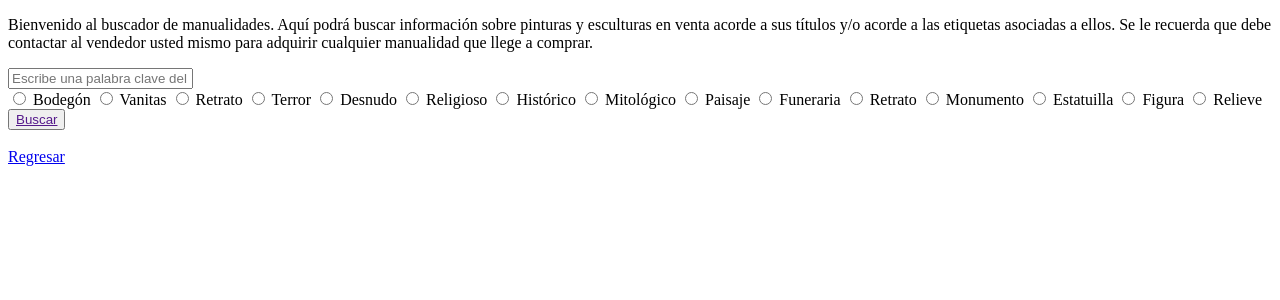
After one commit to IngSw201910/ZonaCultura, a Django app: page /BusquedaObraManualidad in a window 1280 px wide. The commit adds this page. Shown: the top 300 px of the page. Run offline with Django 3.2, Linux system fonts and the light colour scheme; a user stored in the database is signed in.

Commit message:
Nuevos botones para busqueda

```diff
--- a/Codigo/homePage/templates/BusquedaEspecifica.html
+++ b/Codigo/homePage/templates/BusquedaEspecifica.html
@@ -9,10 +9,11 @@
   <form class="site-form" method="post"  enctype="multipart/form-data">
     <div class="btn-group-vertical" data-toggle="buttons">
       <button type="button" class="btn btn-secondary"><a href="BusquedaObraLiteraria">Buscar obras literarias</a></button>
-      <button type="button" class="btn btn-secondary"><a href="">Buscar manualidades</a></button>
+      <button type="button" class="btn btn-secondary"><a href="BusquedaObraManualidad">Buscar manualidades</a></button>
       <button type="button" class="btn btn-secondary"><a href="">Buscar obra audiovisual</a></button>
     </div>
   </form>
+
 
   <br>
   <br>
--- /dev/null
+++ b/Codigo/homePage/templates/BusquedaObraManualidad.html
@@ -0,0 +1,36 @@
+<!DOCTYPE html>
+<html>
+<head>
+	<title>Búsqueda de manualidades</title>
+</head>
+<body>
+  <p>Bienvenido al buscador de manualidades. Aquí podrá buscar información sobre pinturas y esculturas en venta acorde a sus
+    títulos y/o acorde a las etiquetas asociadas a ellos. Se le recuerda que debe contactar al vendedor usted mismo para
+    adquirir cualquier manualidad que llege a comprar.</p>
+
+  <form class="site-form" method="post"  enctype="multipart/form-data">
+    <input class="form-control mr-sm-0" type="text" placeholder="Escribe una palabra clave del título" id="input-search">
+    <div class="btn-group-vertical" data-toggle="buttons">
+      <input type="radio" name="tag1" value="1"> Bodegón
+      <input type="radio" name="tag2" value="2"> Vanitas
+      <input type="radio" name="tag3" value="3"> Retrato
+      <input type="radio" name="tag4" value="4"> Terror
+      <input type="radio" name="tag5" value="5"> Desnudo
+      <input type="radio" name="tag6" value="6"> Religioso
+      <input type="radio" name="tag7" value="7"> Histórico
+      <input type="radio" name="tag8" value="8"> Mitológico
+      <input type="radio" name="tag9" value="9"> Paisaje
+      <input type="radio" name="tag10" value="10"> Funeraria
+      <input type="radio" name="tag11" value="11"> Retrato
+      <input type="radio" name="tag12" value="12"> Monumento
+      <input type="radio" name="tag13" value="13"> Estatuilla
+      <input type="radio" name="tag14" value="14"> Figura
+      <input type="radio" name="tag15" value="15"> Relieve
+    </div>
+    <button class="btn btn-success" type="submit" id="Buscar"><a href="">Buscar</a></button>
+    <br>
+    <br>
+  </form>
+   <a href="BusquedaEspecifica">Regresar</a>
+</body>
+</html>
--- a/Codigo/homePage/templates/CarritoVista.html
+++ b/Codigo/homePage/templates/CarritoVista.html
@@ -45,7 +45,7 @@
     	<form class="form-inline my-2 my-lg-2">
     		<div class="col-12">
       			<input class="form-control mr-sm-0" type="text" placeholder="Buscar obra artística por título" id="input-search">
-      			<button class="btn btn-success" type="submit" id="Buscar">Buscar</button>
+      			<button class="btn btn-success" type="submit" id="Buscar"><a href="BusquedaGeneral">Buscar</a></button>
       			<button class="btn btn-dark my-5 my-sm-0" type="submit" name='Salir' value="Salir" id="Salir">Salir</a></button>
 
 
--- a/Codigo/homePage/templates/PerfilCreadorDeContenidoPropio.html
+++ b/Codigo/homePage/templates/PerfilCreadorDeContenidoPropio.html
@@ -45,7 +45,7 @@
     	<form class="form-inline my-2 my-lg-2">
     		<div class="col-12">
       			<input class="form-control mr-sm-0" type="text" placeholder="Buscar obra artística por título" id="input-search">
-      			<button class="btn btn-success" type="submit" id="Buscar">Buscar</button>
+      			<button class="btn btn-success" type="submit" id="Buscar"><a href="BusquedaGeneral">Buscar</a></button>
       			<button class="btn btn-dark my-5 my-sm-0" type="submit" name="Salir" value="Salir" id="Salir">Salir</a></button>
 
 
--- a/Codigo/homePage/templates/PerfilPropio.html
+++ b/Codigo/homePage/templates/PerfilPropio.html
@@ -45,8 +45,8 @@
     	<form class="form-inline my-2 my-lg-2">
     		<div class="col-12">
       			<input class="form-control mr-sm-0" type="text" placeholder="Buscar obra artística por título" id="input-search">
-      			<button class="btn btn-success" type="submit" id="Buscar">Buscar</button>
-      						<button class="btn btn-dark my-5 my-sm-0" type="submit" name="Salir" value="Salir" id="Salir">Salir</button>
+      			<button class="btn btn-success" type="submit" id="Buscar"><a href="BusquedaGeneral">Buscar</a></button>
+      			<button class="btn btn-dark my-5 my-sm-0" type="submit" name="Salir" value="Salir" id="Salir">Salir</button>
 
 
       		</div>
--- a/Codigo/homePage/urls.py
+++ b/Codigo/homePage/urls.py
@@ -22,8 +22,10 @@ urlpatterns=[
 	url(r'^SubirObra/SubirContenidoLiterario$', views.subirObraLiteraria_view, name='Subir contenido literario'),
 	url(r'^SubirContenidoMultimedia$',views.SubirContenidoMultimedia_view,name='Subir contenido multimedia'),
 	url(r'^SubirManualidad$', views.subirManualidades_view, name='Subir contenido Manual'),
-	url(r'^BusquedaEspecifica$', views.busquedaObraGeneral_view, name='Búsqueda general de obras'),
-	url(r'^BusquedaObraLiteraria$', views.busquedaObraLiteraria_view, name='Búsqueda de obra literaria'),
+	url(r'^BusquedaGeneral$', views.busquedaObraGeneral_view, name='Busqueda general de obras'),
+	url(r'^BusquedaEspecifica$', views.busquedaObraEspecifica_view, name='Busqueda especifica de obras'),
+	url(r'^BusquedaObraLiteraria$', views.busquedaObraLiteraria_view, name='Busqueda de obra literaria'),
+	url(r'^BusquedaObraManualidad$', views.busquedaObraManualidad_view, name='Busqueda de manualidad'),
 	path('EditarUsuario', views.editarUsuarioInfo),
 	path('Producto/ContenidoManualidad/Editar/<int:primaryKey>', views.editarManualidades_view),
 	path('Producto/ContenidoLiterario/Editar/<int:primaryKey>', views.editarContenidoLiterario_view),
--- a/Codigo/homePage/views.py
+++ b/Codigo/homePage/views.py
@@ -689,23 +689,42 @@ def editarUsuarioInfo(request):
 		Form3=infoForm(instance=usuario)
 	return render(request,'Registro2.html',{'user_form':Form,'competencias_Form':Form2,'profile_form':Form3})
 
+
 @login_required(login_url='/')
 def busquedaObraGeneral_view(request):
-	user = infousuario.objects.get(user=request.user)
-	obras =  contenidoManualidad
 
-	return render(request, 'BusquedaEspecifica.html', {'user':user})
+	libros = infoLibro.objects.all()
+	manualidades = contenidoManualidad.objects.all()
+
+	librosPasan=[]
+	manualidadesPasan=[]
+
+	for libro in libros:
+		if "q" in libro.Titulo:
+				librosPasan.append(libro)
+
+	for manualidad in manualidades:
+		if "q" in manualidad.title:
+				manualidadesPasan.append(manualidad)
+
+	context = {
+		'librosPasan':librosPasan,
+		'manualidadesPasan':manualidadesPasan
+	}
+
+	return render(request,'BusquedaGeneral.html',context)
+
+@login_required(login_url='/')
+def busquedaObraEspecifica_view(request):
+
+	return render(request,'BusquedaEspecifica.html')
 
 @login_required(login_url='/')
 def busquedaObraLiteraria_view(request):
-	user = infousuario.objects.get(user=request.user)
 
-	return render(request, 'BusquedaObraLiteraria.html', {'user':user})
+	return render(request, 'BusquedaObraLiteraria.html')
 
 @login_required(login_url='/')
-def busquedaObraGeneral(request):
+def busquedaObraManualidad_view(request):
 
-	manualidad = contenidoManualidad.objects.get(manualidad = contenidoManualidad.Titulo)
-	print(manualidad)
-
-	return render(request ,'BusquedaEspecifica.html', {'user':user})
+	return render(request, 'BusquedaObraManualidad.html')
```
Also changed, not shown: Codigo/homePage/templates/BusquedaGeneral.html (added, +97 -0 lines), Codigo/homePage/templates/BusquedaObraLiteraria.html (+6 -4 lines), Codigo/homePage/templates/HomePage.html (+3 -5 lines), Codigo/db.sqlite3, Codigo/homePage/templates/catalogolibros.html (line endings or trailing spaces).
